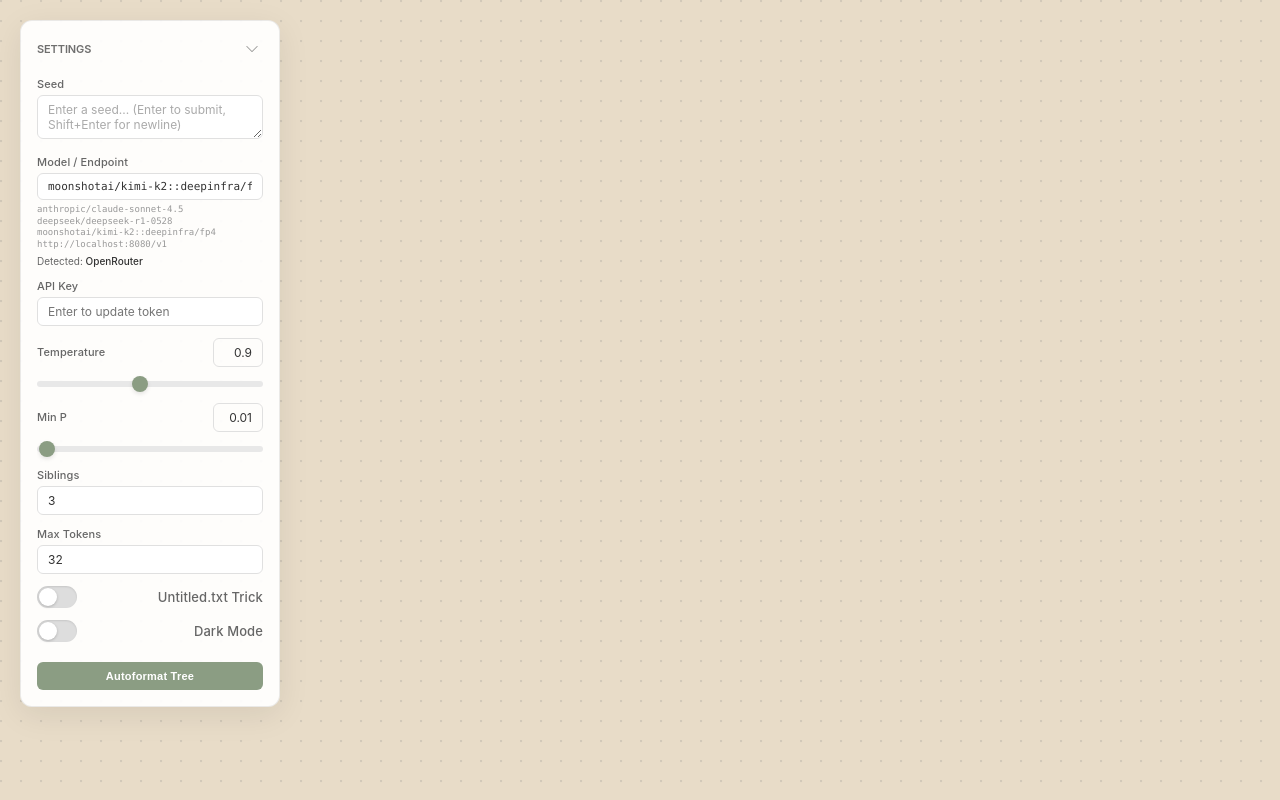
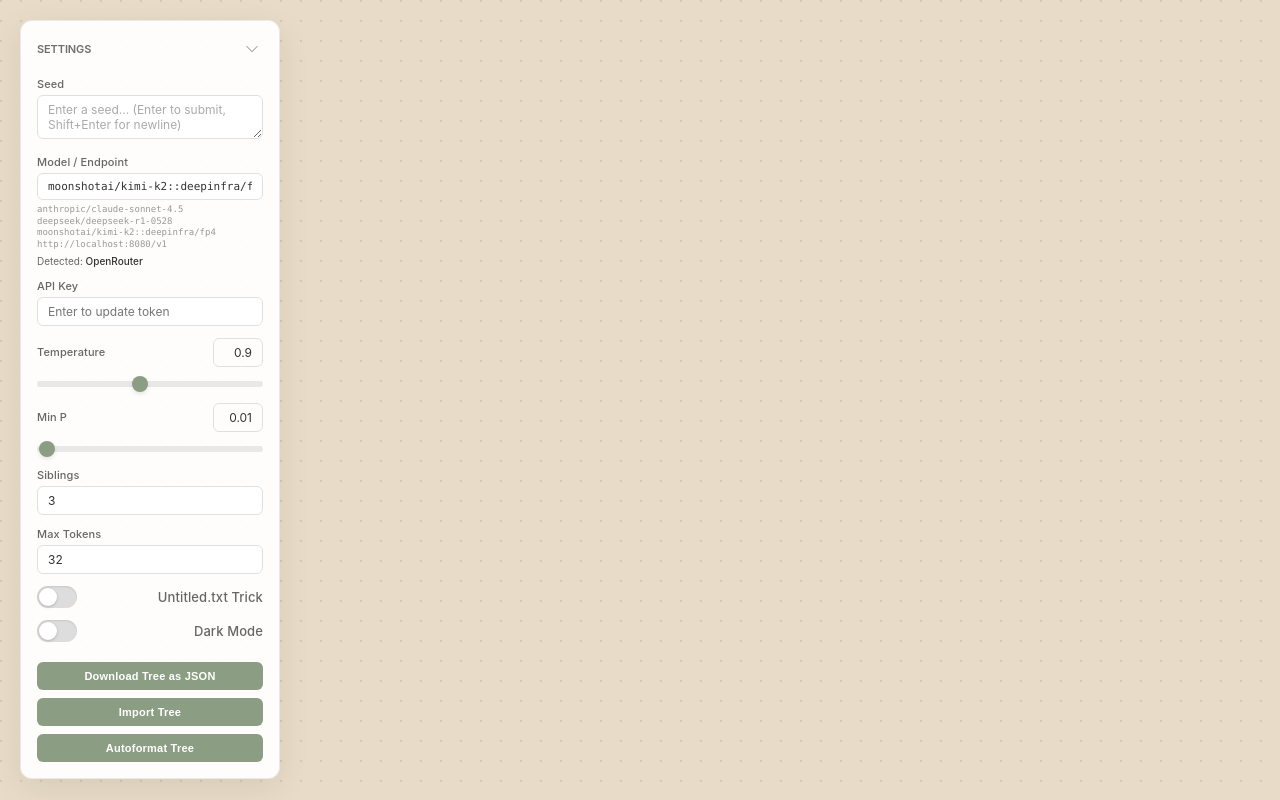
Before and after one commit to lyramakesmusic/wool, a Flask app: page / in a window 1280 px wide. Run offline with Flask 3, Linux system fonts and the light colour scheme.

```diff
--- a/templates/index.html
+++ b/templates/index.html
@@ -101,6 +101,11 @@
             </label>
         </div>
 
+        <button id="download-tree-btn" class="autoformat-btn">Download Tree as JSON</button>
+
+        <button id="import-tree-btn" class="autoformat-btn">Import Tree</button>
+        <input type="file" id="import-tree-input" accept=".json" style="display: none;">
+
         <button id="autoformat-btn" class="autoformat-btn">Autoformat Tree</button>
         </div>
     </div>
```
Also changed, not shown: 1 other file.
